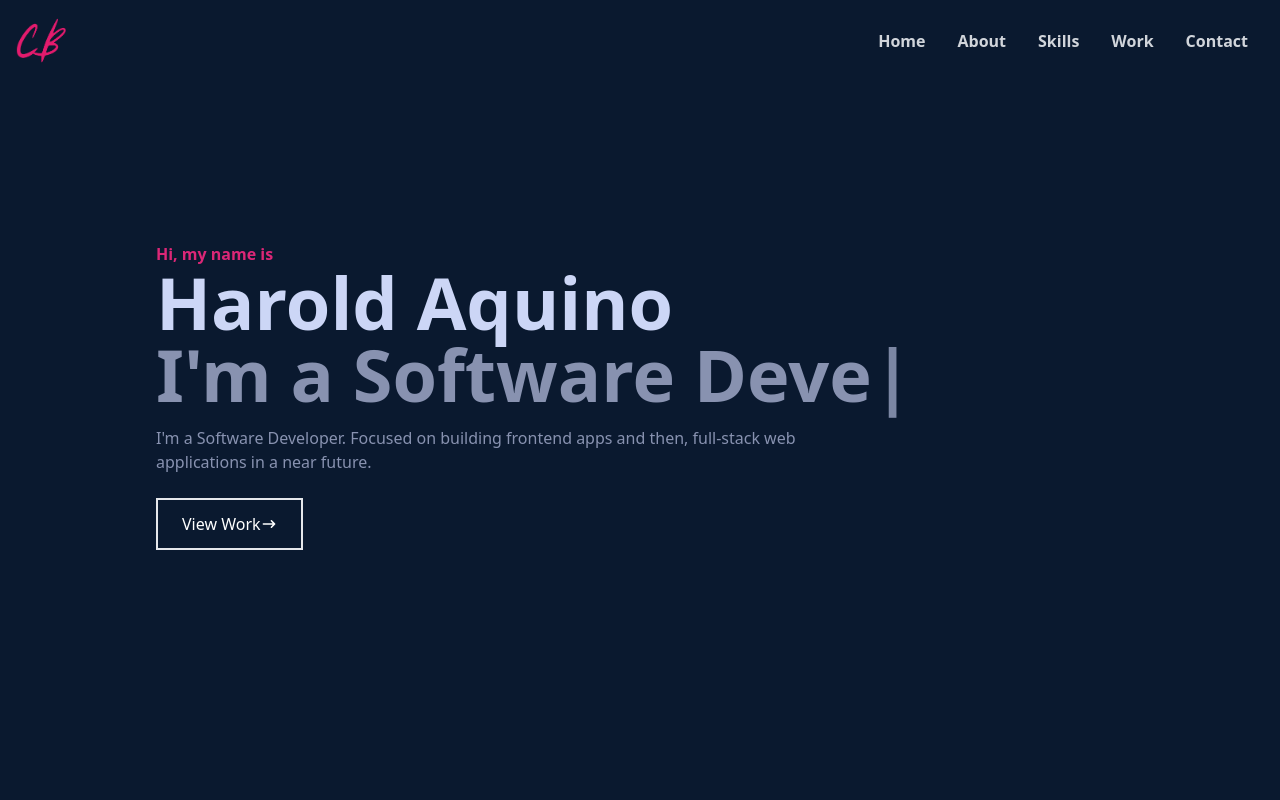
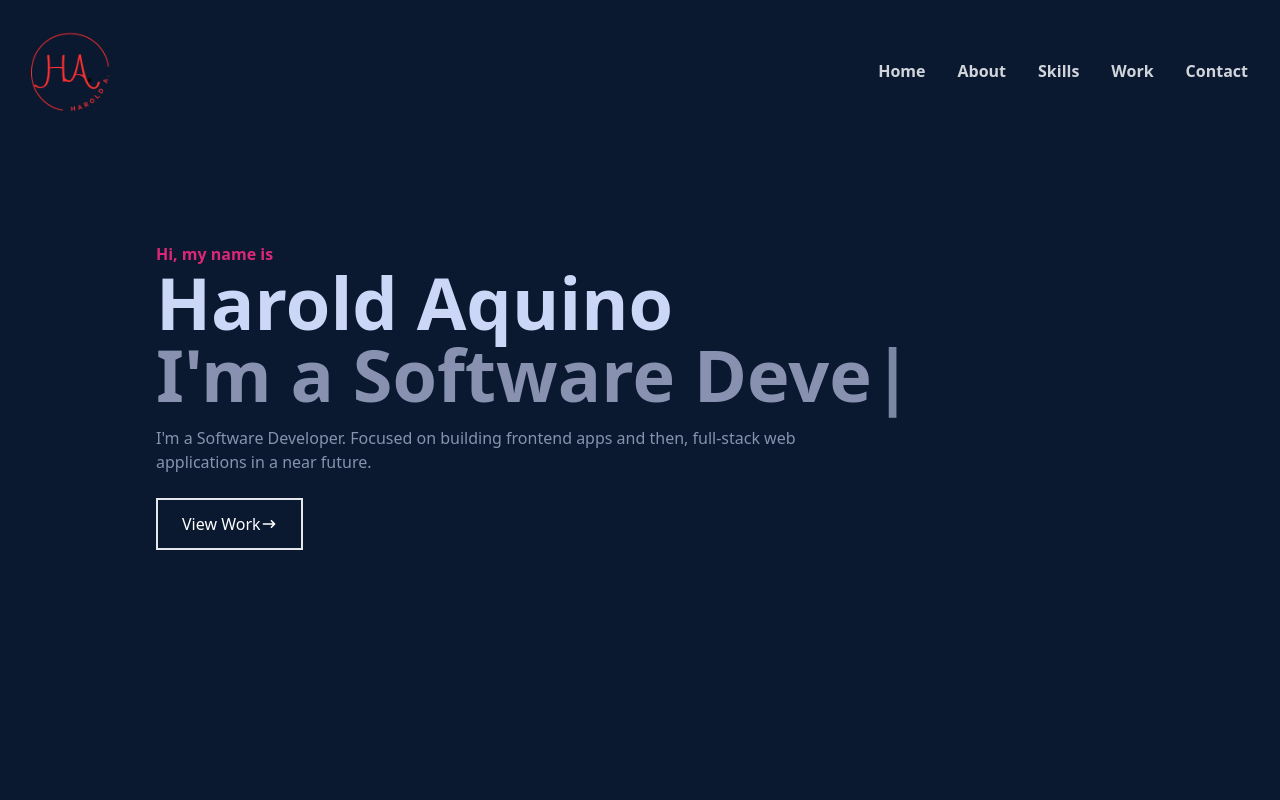
Before and after one commit to RDHarold11/portfolio, a React (Vite) app: page / in a window 1280 px wide. Shown: the top 800 px of the page. Built offline with nearby package versions, Linux system fonts and the light colour scheme.

Commit message:
Changed the logo

```diff
--- a/src/components/Navbar.jsx
+++ b/src/components/Navbar.jsx
@@ -1,7 +1,7 @@
 import React, { useState } from "react";
 import { Link } from "react-scroll";
 
-import logo from "../assets/logo1.png";
+import logo from "../assets/flogo.png";
 import { FaBars, FaTimes } from "react-icons/fa";
 
 const Navbar = () => {
@@ -15,7 +15,7 @@ const Navbar = () => {
     <div className="fixed text-gray-300 w-full h-[80px] items-center px-4 bg-[#0a192f]">
       <div className="flex justify-between items-center max-w-[1300px] mx-auto py-4">
         <div>
-          <img src={logo} alt="logo" style={{ width: "50px" }} />
+          <img src={logo} alt="logo" style={{ width: "110px" }} />
         </div>
         <ul className="hidden md:flex">
           <li className="font-bold"><Link to="home" smooth={true} duration={500}>Home</Link></li>
```
Also changed, not shown: src/assets/flogo.png (added), src/assets/hlogo.png (added).
